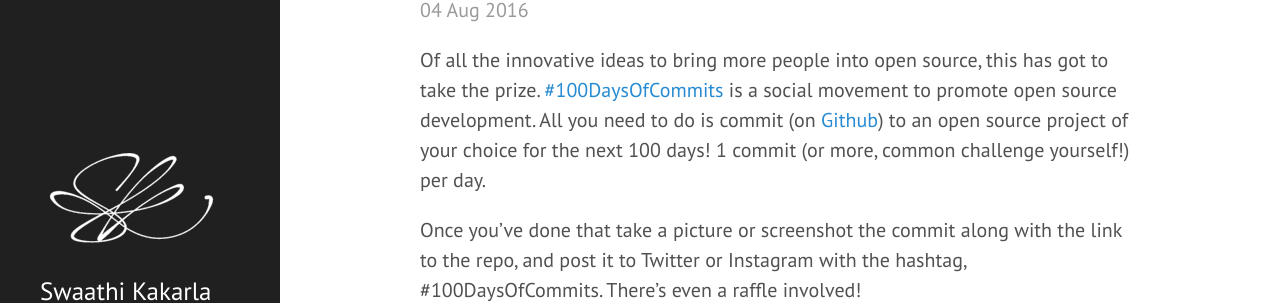
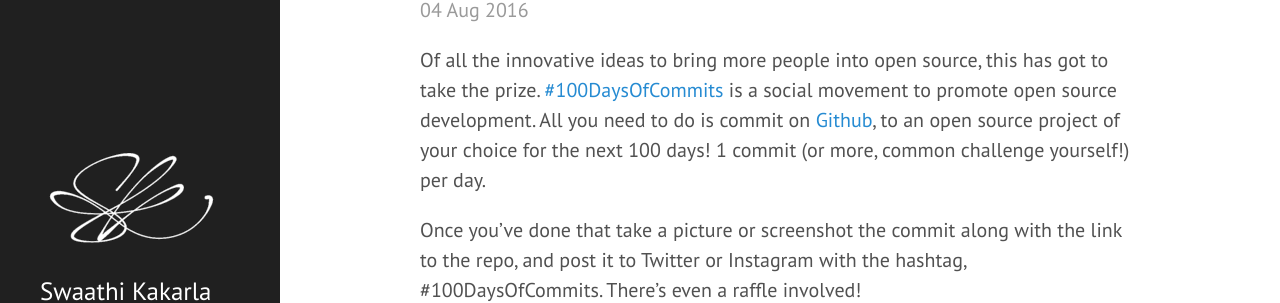
Before and after one commit to swaathi/swaathi.github.io, a Jekyll site: the page built from _posts/2016-08-04-100-days-of-commits.md, in a window 1280 px wide and 900 px high. Shown: the part 135-438 px from the top of the window. Built offline with Jekyll 4.4.1, drawn with Linux system fonts in a browser that asks for light colours.

```diff
--- a/_posts/2016-08-04-100-days-of-commits.md
+++ b/_posts/2016-08-04-100-days-of-commits.md
@@ -5,7 +5,7 @@ date: 2016-08-04 15:30:00 +5:30 GMT
 share: y
 ---
 
-Of all the innovative ideas to bring more people into open source, this has got to take the prize. [#100DaysOfCommits](https://100daysofcommits.github.io/) is a social movement to promote open source development. All you need to do is commit (on [Github](https://github.com)) to an open source project of your choice for the next 100 days! 1 commit (or more, common challenge yourself!) per day.
+Of all the innovative ideas to bring more people into open source, this has got to take the prize. [#100DaysOfCommits](https://100daysofcommits.github.io/) is a social movement to promote open source development. All you need to do is commit on [Github](https://github.com), to an open source project of your choice for the next 100 days! 1 commit (or more, common challenge yourself!) per day.
 
 <!--break-->
 
```
